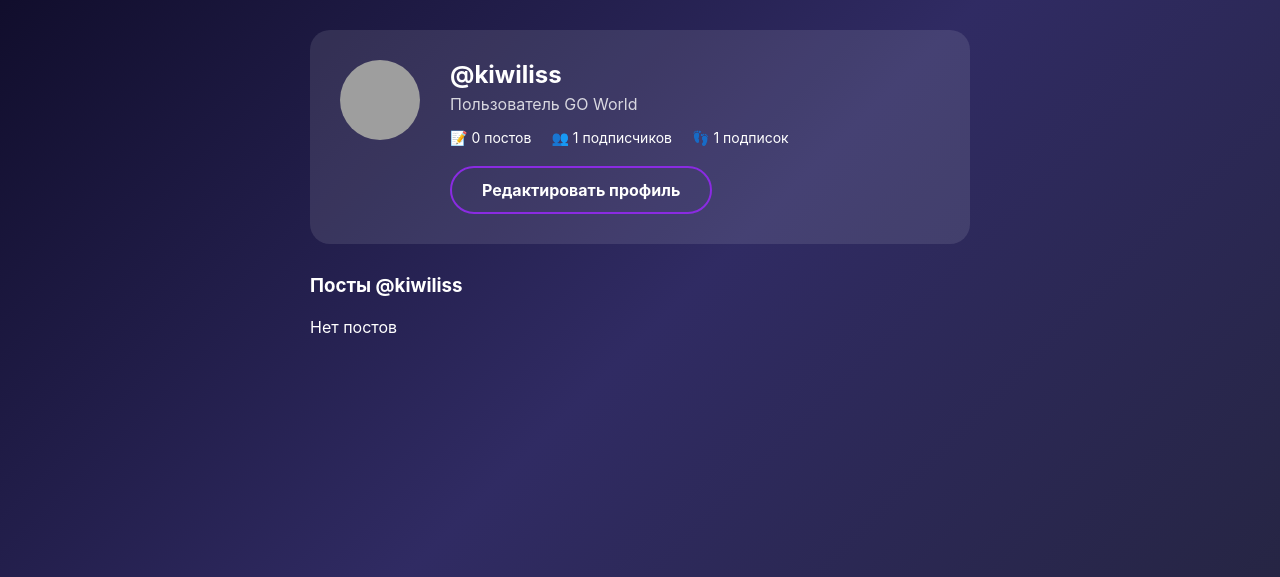
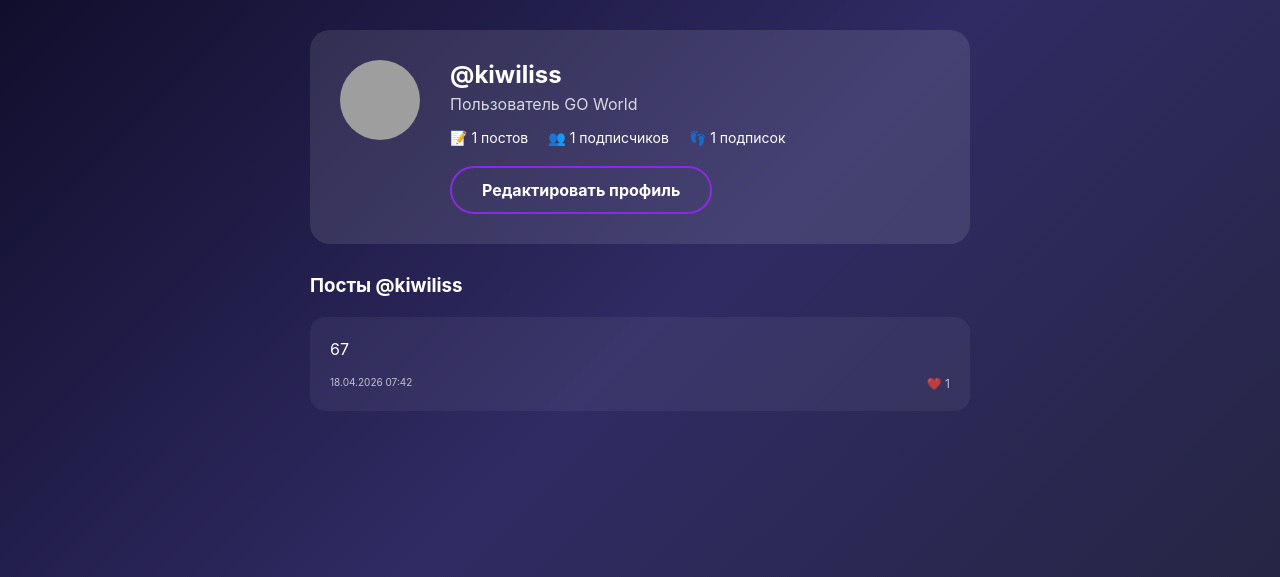
Before and after one commit to kiwiliwwi9-afk/GO-World, a Flask app: template templates/profile.html in a window 1280 px wide. Shown: the part 59-636 px from the top of the page. Run offline with Flask 3, Linux system fonts and the light colour scheme; a user stored in the database is signed in; tables that the repository leaves empty hold one stand-in row (values such as "Sample post"); the template is opened without the code that fills it: values that come from a table or form of the project are taken from there, most other values are stand-ins (such as "Sample title", 1, 10 or a date in 2020); grey boxes are pictures that could not be loaded.

Commit message:
Update profile.html

```diff
--- a/templates/profile.html
+++ b/templates/profile.html
@@ -29,7 +29,7 @@
                 <h2>{{ user.username }}</h2>
                 <p class="bio">{{ user.bio or 'Пользователь GO World' }}</p>
                 <div class="stats">
-                    <span>📝 {{ user.get_posts()|length }} постов</span>
+                    <span>📝 {{ user.posts|length }} постов</span>
                     <span>👥 {{ followers_count }} подписчиков</span>
                     <span>👣 {{ following_count }} подписок</span>
                 </div>
@@ -47,7 +47,7 @@
 
         <div class="user-posts">
             <h3>Посты {{ user.username }}</h3>
-            {% for post in user.get_posts() %}
+            {% for post in user.posts %}
             <div class="post">
                 <div class="post-content">{{ post.content }}</div>
                 {% if post.image %}
```
